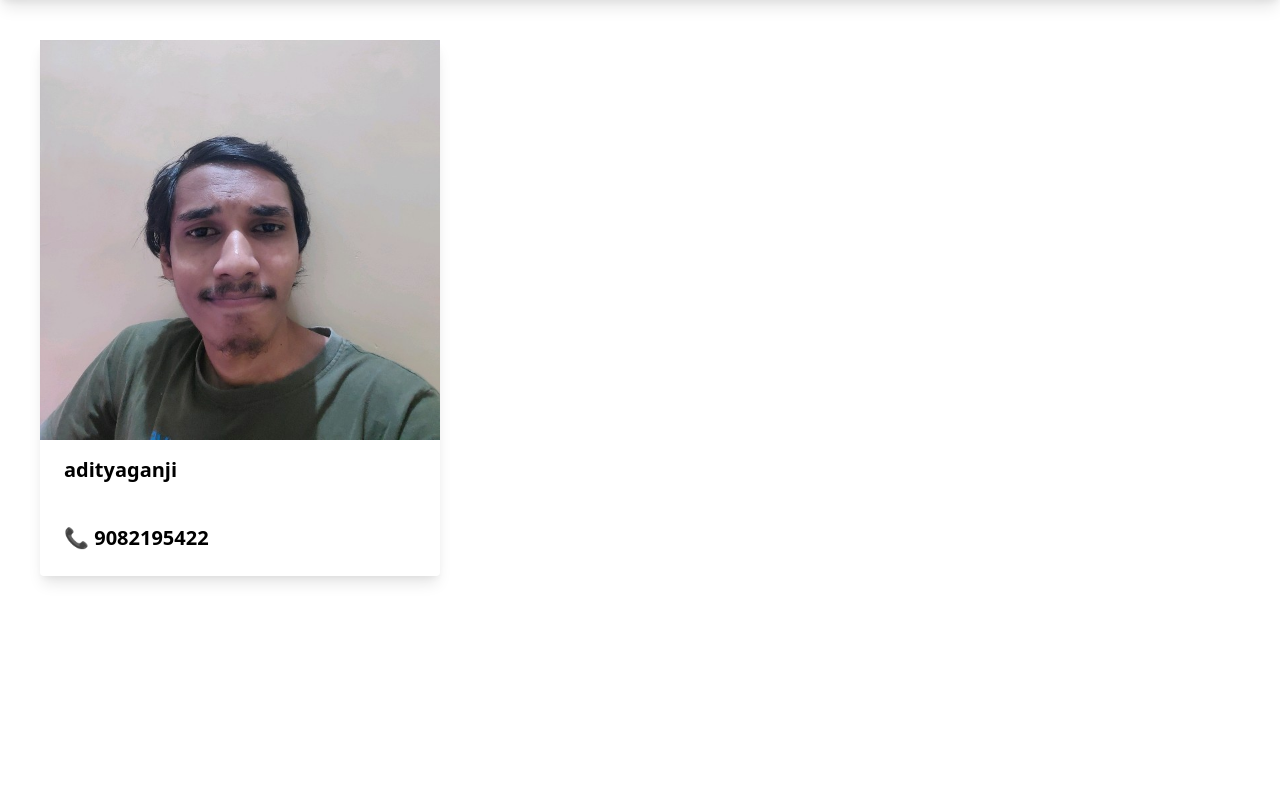
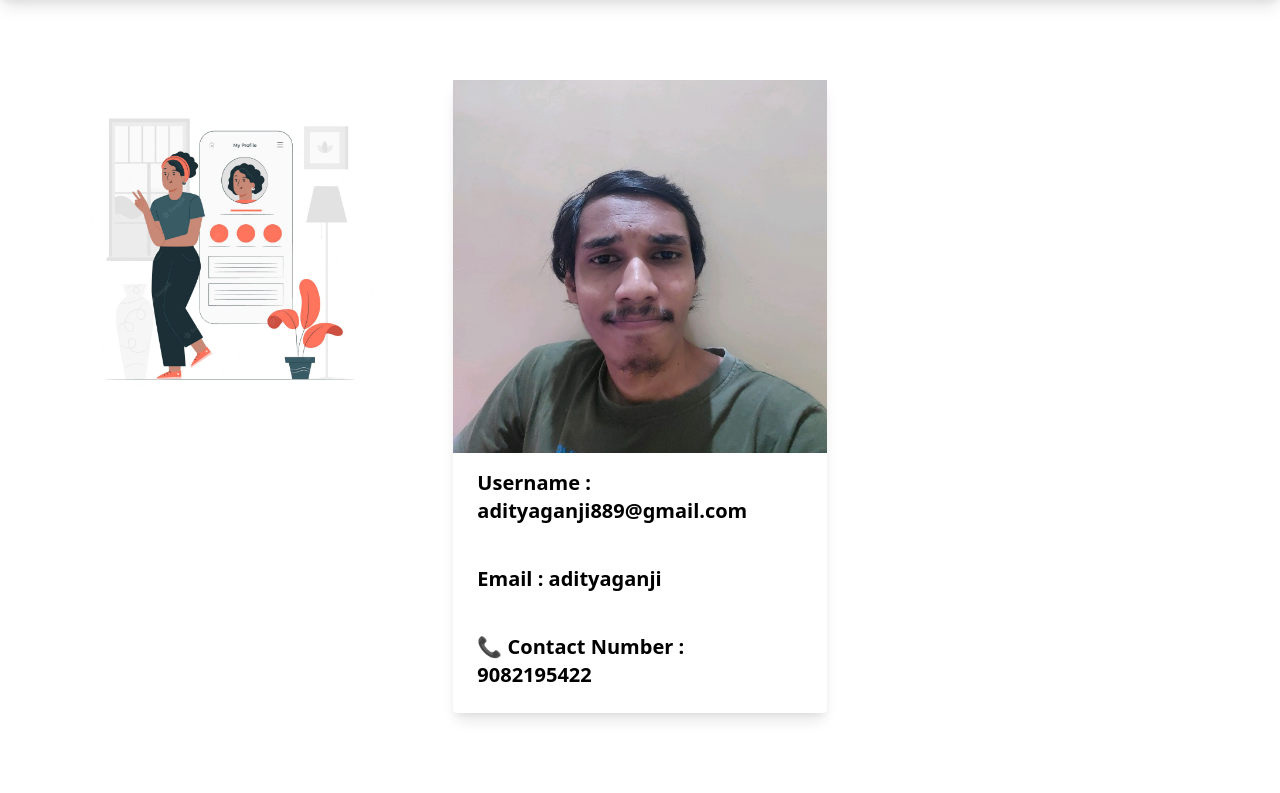
Before and after one commit to adityaganji889/Buy-And-Sell-Website, a Django app: page /users/sellerprofile/1/ in a window 1280 px wide. Shown: the part 64-857 px from the top of the page. Before the commit the page ends 647 px from the top, so only its background shows below. Run offline with Django 4.2, Linux system fonts and the light colour scheme; data comes from the database, SQL or seed files in the repository; style sheets or scripts are compiled from the project's sources; parts of the project's set-up code (start-up, migrations or seed data) failed here and were passed over; some libraries are stand-ins or nearby versions.

Commit message:
Update sellerprofile.html

```diff
--- a/users/templates/users/sellerprofile.html
+++ b/users/templates/users/sellerprofile.html
@@ -1,15 +1,22 @@
 {% extends 'myapp/base.html' %}
 {% block content %}
-<div class="grid p-10 grid-cols-1 lg:grid-cols-3 sm:grid-cols-1">
+{% load static %}
+<div class="grid p-20 grid-cols-1 lg:grid-cols-3 sm:grid-cols-1">
+    <div class="mr-20">
+        <img class="mt-3 sm:mt-5 sm:text-lg sm:max-w-xl sm:mx-auto md:mt-5 ml-130 md:text-xl lg:mr-20" src="{% static 'myapp/images/userprofile.jpg' %}" alt='job hunt' style='width: 100%;' />
+    </div>
     <div class="rounded shadow-lg">
         <div>
             <img class=""src="{{seller.profile.image.url}}" alt="">
         </div>
-        <div class="font-bold text-xl mb-2 px-6 py-4">
-            <h1>{{seller.username}}</h1>
+        <div class="font-semibold text-xl mb-2 px-6 py-4">
+            <h1>Username : {{seller.email}}</h1>
         </div>
         <div class="font-semibold text-xl mb-2 px-6 py-4">
-            <h1>📞 {{seller.profile.contact_number}}</h1>
+            <h1>Email : {{seller.username}}</h1>
+        </div>
+        <div class="font-semibold text-xl mb-2 px-6 py-4">
+            <h1>📞 Contact Number : {{seller.profile.contact_number}}</h1>
         </div>
     </div>
 </div>
```
